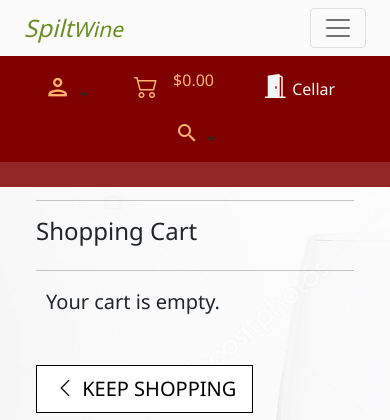
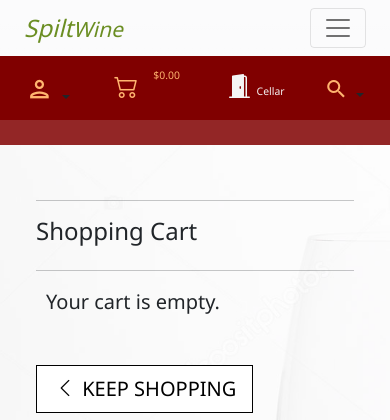
Before and after one commit to GeorgeLychock/MS4-Django-SpiltWine-Main, a Django app: page /cart/ in a window 390 px wide. Shown: the top 420 px of the page. Run offline with Django 3.2, Linux system fonts and the light colour scheme; data that the repository does not hold is empty; parts of the project's set-up code (start-up, migrations or seed data) failed here and were passed over; some libraries are stand-ins or nearby versions.

Commit message:
fixes: Fixed bug w search field; adj mobile user app menu styles

```diff
--- a/products/views.py
+++ b/products/views.py
@@ -33,8 +33,8 @@ def all_products(request):
             queries = Q(name__icontains=query) | Q(description__icontains=query)
             products = products.filter(queries)
             featured = products.filter(featured=True)
-            if featured.length() == 0:
-                featured = []
+            # if featured.length() == 0:
+            #     featured = []
             query_term = str.title(query)
 
 
--- a/spilt_wine/templates/base.html
+++ b/spilt_wine/templates/base.html
@@ -69,7 +69,7 @@
                     </div>
                 </div>
                 <!-- Mobile Apps Menu -->
-                <div class="row d-md-none sw-b-color-02">
+                <div class="row d-md-none sw-apps-menu-mobile sw-b-color-02">
                     <nav class="col-12 my-auto py-1 py-lg-0">
                         <ul class="list-inline list-unstyled text-center text-lg-right my-0">
                             <li class="list-inline-item dropdown">
--- a/static/css/sw-core.css
+++ b/static/css/sw-core.css
@@ -307,6 +307,11 @@ p {
   padding: 20px 20px 0 0;
 }
 
+/* Mobile User Apps Menu */
+.sw-apps-menu-mobile {
+  font-size: .65rem;
+}
+
 /* Deliver Banner */
 .sw-db-container {
   padding-top: 130px;
```
